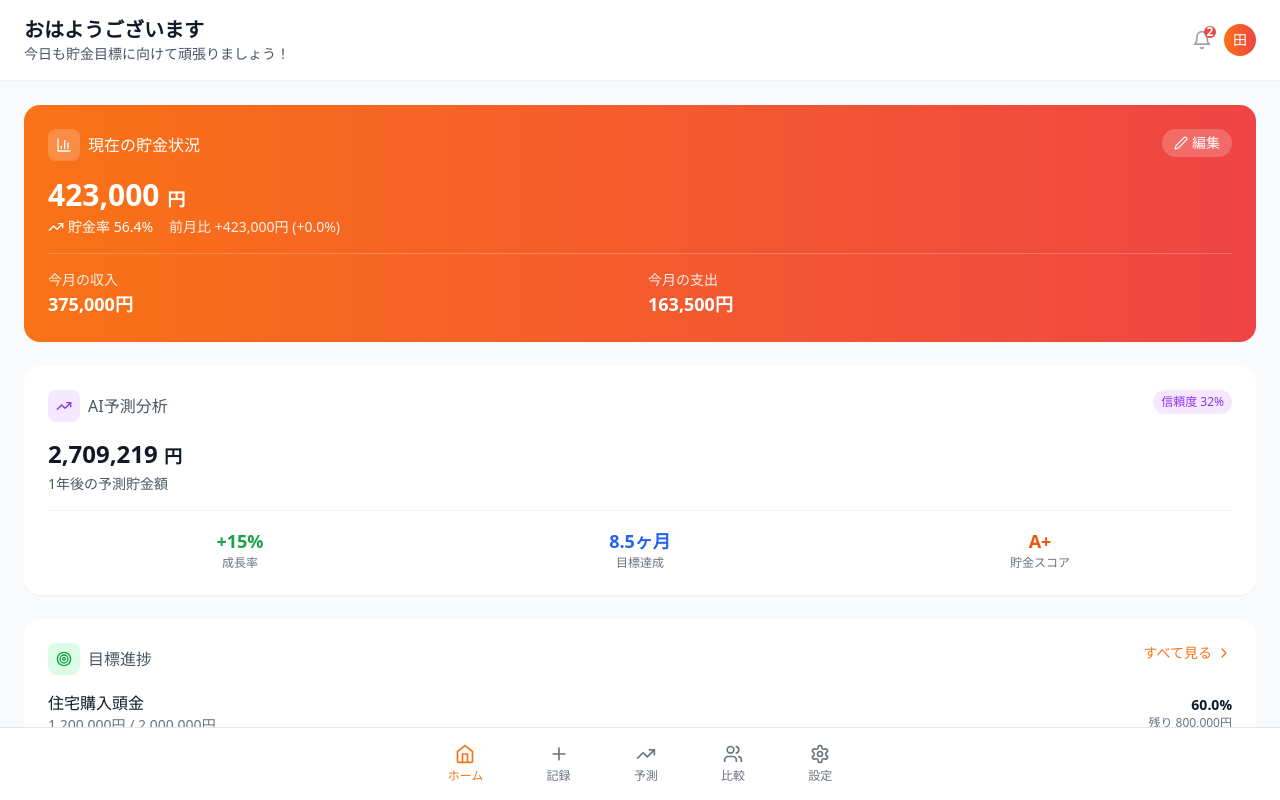
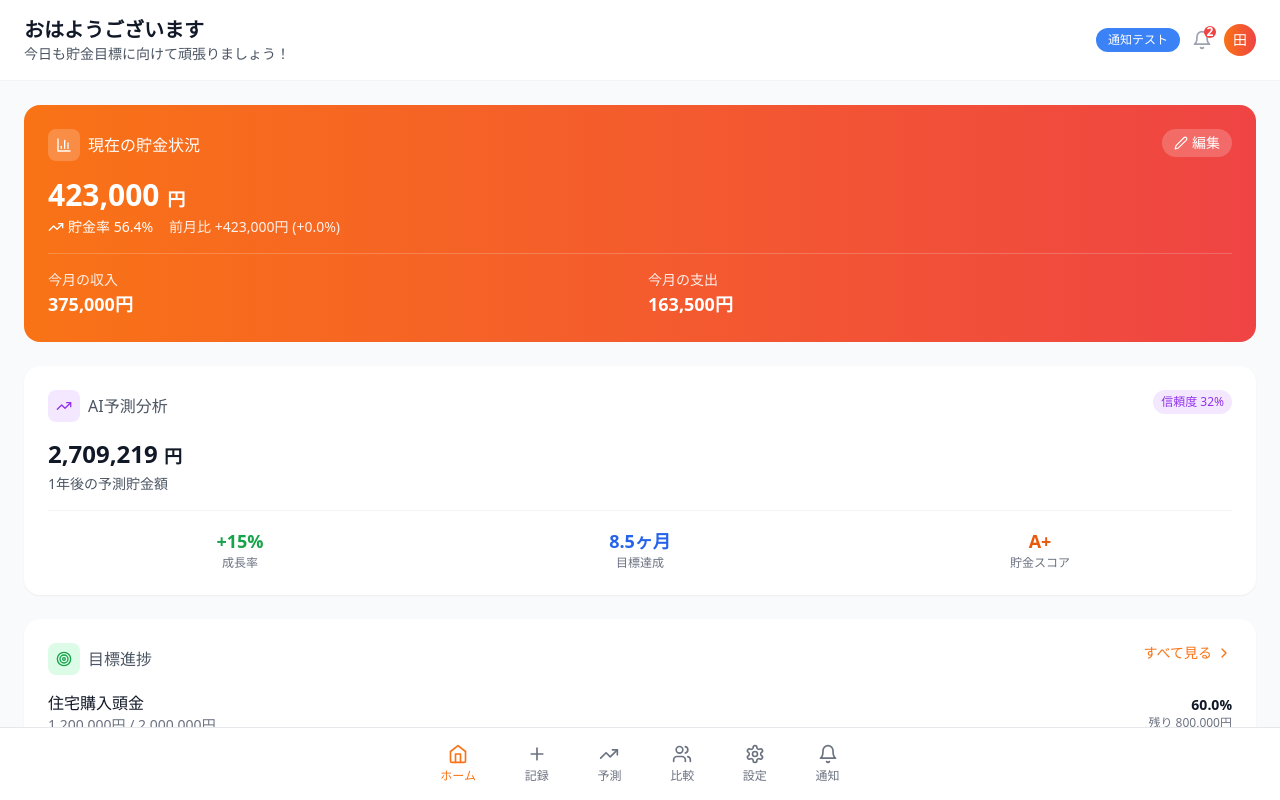
Before and after one commit to Rionxx/SavingsPredictionApp, a React (Vite) app: page / in a window 1280 px wide. Both pictures are taken after typing "name@example.com", "Sample123" into the empty fields and a click on the button "ログイン". Shown: the top 800 px of the page. Built offline with nearby package versions, Linux system fonts and the light colour scheme.

Commit message:
通知機能の実装

```diff
--- a/src/App.tsx
+++ b/src/App.tsx
@@ -9,13 +9,18 @@ import NotificationCenter from './components/NotificationCenter';
 import GoalsManager from './components/GoalsManager';
 import BudgetManager from './components/BudgetManager';
 import ComparisonView from './components/ComparisonView';
-import { useNotifications } from './hooks/useNotifications';
+import { NotificationProvider } from './context/NotificationContext';
+import ToastNotifications from './components/ToastNotifications';
+import NotificationDetail from './components/NotificationDetail';
+import { NotificationItem } from './context/NotificationContext';
+import NotificationList from './components/NotificationList';
 
 function App() {
   const [activeTab, setActiveTab] = useState('home');
   const [isAuthenticated, setIsAuthenticated] = useState(false);
   const [showNotifications, setShowNotifications] = useState(false);
-  const { notifications, unreadCount, markAsRead, markAllAsRead } = useNotifications();
+  const [selectedNotification, setSelectedNotification] = useState<NotificationItem | null>(null);
+  const [showNotificationList, setShowNotificationList] = useState(false);
 
   if (!isAuthenticated) {
     return <AuthScreen onAuth={() => setIsAuthenticated(true)} />;
@@ -43,22 +48,28 @@ function App() {
   };
 
   return (
+    <NotificationProvider>
       <div className="min-h-screen bg-gray-50">
-      {/* Notification Center */}
-      {showNotifications && (
-        <NotificationCenter
-          notifications={notifications}
-          onClose={() => setShowNotifications(false)}
-          onMarkAsRead={markAsRead}
-          onMarkAllAsRead={markAllAsRead}
+        {/* トースト通知 */}
+        <ToastNotifications onClickNotification={setSelectedNotification} />
+        {/* 通知リスト */}
+        {showNotificationList && (
+          <NotificationList
+            onSelect={setSelectedNotification}
+            onClose={() => setShowNotificationList(false)}
           />
         )}
-
+        {/* 通知詳細 */}
+        {selectedNotification && (
+          <NotificationDetail
+            notification={selectedNotification}
+            onClose={() => setSelectedNotification(null)}
+          />
+        )}
         {/* Content */}
         <div className="pb-20">
           {renderContent()}
         </div>
-
         {/* Bottom Navigation */}
         <div className="fixed bottom-0 left-0 right-0 bg-white border-t border-gray-200 px-4 py-2 safe-area-pb">
           <div className="flex justify-around items-center max-w-md mx-auto">
@@ -71,7 +82,6 @@ function App() {
               <Home size={20} />
               <span className="text-xs mt-1">ホーム</span>
             </button>
-
             <button
               onClick={() => setActiveTab('add')}
               className={`flex flex-col items-center py-2 px-3 rounded-lg transition-colors ${
@@ -81,7 +91,6 @@ function App() {
               <Plus size={20} />
               <span className="text-xs mt-1">記録</span>
             </button>
-
             <button
               onClick={() => setActiveTab('analytics')}
               className={`flex flex-col items-center py-2 px-3 rounded-lg transition-colors ${
@@ -91,7 +100,6 @@ function App() {
               <TrendingUp size={20} />
               <span className="text-xs mt-1">予測</span>
             </button>
-
             <button
               onClick={() => setActiveTab('comparison')}
               className={`flex flex-col items-center py-2 px-3 rounded-lg transition-colors ${
@@ -101,7 +109,6 @@ function App() {
               <Users size={20} />
               <span className="text-xs mt-1">比較</span>
             </button>
-
             <button
               onClick={() => setActiveTab('settings')}
               className={`flex flex-col items-center py-2 px-3 rounded-lg transition-colors ${
@@ -111,9 +118,18 @@ function App() {
               <Settings size={20} />
               <span className="text-xs mt-1">設定</span>
             </button>
+            {/* 通知アイコン */}
+            <button
+              onClick={() => setShowNotificationList((prev) => !prev)}
+              className="relative flex flex-col items-center py-2 px-3 rounded-lg transition-colors text-gray-500 hover:text-orange-500"
+            >
+              <Bell size={20} />
+              <span className="text-xs mt-1">通知</span>
+            </button>
           </div>
         </div>
       </div>
+    </NotificationProvider>
   );
 }
 
--- a/src/components/Dashboard.tsx
+++ b/src/components/Dashboard.tsx
@@ -3,11 +3,13 @@ import { Bell, ChevronRight, TrendingUp, Target, BarChart3, Plus, AlertTriangle,
 import { mockTransactions, mockGoals, mockBudgetCategories } from '../data/mockData';
 import { PredictionEngine } from '../utils/predictionEngine';
 import { AdviceEngine } from '../utils/adviceEngine';
+import { useNotification } from '../context/NotificationContext';
 
 const Dashboard = () => {
   const [isEditing, setIsEditing] = useState(false);
   const [editedSavings, setEditedSavings] = useState('');
   const [localTransactions, setLocalTransactions] = useState(mockTransactions);
+  const { addNotification } = useNotification();
 
   const predictionEngine = new PredictionEngine(localTransactions);
   const adviceEngine = new AdviceEngine(localTransactions, mockBudgetCategories, mockGoals);
@@ -104,6 +106,16 @@ const Dashboard = () => {
             <p className="text-sm text-gray-600">今日も貯金目標に向けて頑張りましょう！</p>
           </div>
           <div className="flex items-center space-x-3">
+            <button
+              className="bg-blue-500 text-white px-3 py-1 rounded-full text-xs hover:bg-blue-600"
+              onClick={() => addNotification({
+                title: '新しいお知らせ',
+                message: 'これはサンプル通知です。クリックで詳細を確認できます。',
+                type: 'info',
+              })}
+            >
+              通知テスト
+            </button>
             <div className="relative">
               <Bell className="text-gray-400" size={20} />
               <div className="absolute -top-1 -right-1 w-3 h-3 bg-red-500 rounded-full flex items-center justify-center">
--- /dev/null
+++ b/src/components/NotificationDetail.tsx
@@ -0,0 +1,43 @@
+import React from 'react';
+import { NotificationItem, useNotification } from '../context/NotificationContext';
+
+interface NotificationDetailProps {
+  notification: NotificationItem;
+  onClose: () => void;
+}
+
+const NotificationDetail: React.FC<NotificationDetailProps> = ({ notification, onClose }) => {
+  const { removeNotification } = useNotification();
+
+  return (
+    <div className="fixed inset-0 z-50 flex items-center justify-center bg-black bg-opacity-40">
+      <div className="bg-white rounded-xl shadow-lg p-8 max-w-md w-full relative">
+        <button
+          className="absolute top-2 right-2 text-gray-400 hover:text-gray-600"
+          onClick={onClose}
+        >
+          ×
+        </button>
+        <div className="mb-2 text-xs text-gray-400 text-right">{new Date(notification.date).toLocaleString()}</div>
+        <h2 className="text-xl font-bold mb-2">{notification.title}</h2>
+        <div className="text-gray-700 mb-4">{notification.message}</div>
+        <div className="flex justify-end space-x-2">
+          <button
+            className="px-4 py-2 bg-red-100 text-red-600 rounded-lg hover:bg-red-200"
+            onClick={() => { removeNotification(notification.id); onClose(); }}
+          >
+            削除
+          </button>
+          <button
+            className="px-4 py-2 bg-gray-200 text-gray-700 rounded-lg hover:bg-gray-300"
+            onClick={onClose}
+          >
+            閉じる
+          </button>
+        </div>
+      </div>
+    </div>
+  );
+};
+
+export default NotificationDetail;
--- /dev/null
+++ b/src/components/NotificationList.tsx
@@ -0,0 +1,41 @@
+import React from 'react';
+import { useNotification, NotificationItem } from '../context/NotificationContext';
+
+interface NotificationListProps {
+  onSelect: (notification: NotificationItem) => void;
+  onClose: () => void;
+}
+
+const NotificationList: React.FC<NotificationListProps> = ({ onSelect, onClose }) => {
+  const { notifications, markAsRead } = useNotification();
+
+  return (
+    <div className="fixed top-14 right-6 z-50 w-80 bg-white shadow-xl rounded-xl border border-gray-200">
+      <div className="flex justify-between items-center px-4 py-3 border-b border-gray-100">
+        <span className="font-bold text-gray-900">通知</span>
+        <button className="text-gray-400 hover:text-gray-600" onClick={onClose}>×</button>
+      </div>
+      <div className="max-h-96 overflow-y-auto divide-y divide-gray-100">
+        {notifications.length === 0 && (
+          <div className="p-4 text-gray-500 text-center">通知はありません</div>
+        )}
+        {notifications.map((n) => (
+          <button
+            key={n.id}
+            className={`w-full text-left px-4 py-3 hover:bg-gray-50 focus:outline-none transition flex items-start space-x-2 ${n.isRead ? '' : 'bg-orange-50'}`}
+            onClick={() => { markAsRead(n.id); onSelect(n); onClose(); }}
+          >
+            <div className="flex-1">
+              <div className="font-medium text-gray-900 truncate">{n.title}</div>
+              <div className="text-sm text-gray-700 truncate">{n.message}</div>
+              <div className="text-xs text-gray-400 mt-1">{new Date(n.date).toLocaleString()}</div>
+            </div>
+            {!n.isRead && <span className="ml-2 w-2 h-2 bg-orange-500 rounded-full mt-2"></span>}
+          </button>
+        ))}
+      </div>
+    </div>
+  );
+};
+
+export default NotificationList;
--- /dev/null
+++ b/src/components/ToastNotifications.tsx
@@ -0,0 +1,52 @@
+import React, { useEffect, useState } from 'react';
+import { useNotification, NotificationItem } from '../context/NotificationContext';
+
+interface ToastNotificationsProps {
+  onClickNotification: (notification: NotificationItem) => void;
+}
+
+const ToastNotifications: React.FC<ToastNotificationsProps> = ({ onClickNotification }) => {
+  const { notifications, removeNotification, markAsRead } = useNotification();
+  const [visibleIds, setVisibleIds] = useState<string[]>([]);
+
+  useEffect(() => {
+    // 新しい通知が来たら表示
+    if (notifications.length > 0) {
+      const latest = notifications[0];
+      if (!visibleIds.includes(latest.id)) {
+        setVisibleIds((prev) => [latest.id, ...prev]);
+        // 5秒後に自動で消す
+        setTimeout(() => {
+          setVisibleIds((prev) => prev.filter((id) => id !== latest.id));
+        }, 5000);
+      }
+    }
+  }, [notifications]);
+
+  return (
+    <div className="fixed top-4 right-4 z-50 flex flex-col space-y-2">
+      {notifications.filter(n => visibleIds.includes(n.id)).map((notification) => (
+        <div
+          key={notification.id}
+          className={`bg-white shadow-lg rounded-lg px-4 py-3 border-l-4 cursor-pointer transition-all ${
+            notification.type === 'success' ? 'border-green-500' :
+            notification.type === 'error' ? 'border-red-500' :
+            notification.type === 'warning' ? 'border-yellow-500' :
+            'border-blue-500'
+          }`}
+          onClick={() => {
+            markAsRead(notification.id);
+            onClickNotification(notification);
+            setVisibleIds((prev) => prev.filter((id) => id !== notification.id));
+          }}
+        >
+          <div className="font-semibold text-gray-900">{notification.title}</div>
+          <div className="text-gray-700 text-sm">{notification.message}</div>
+          <div className="text-xs text-gray-400 text-right mt-1">{new Date(notification.date).toLocaleTimeString()}</div>
+        </div>
+      ))}
+    </div>
+  );
+};
+
+export default ToastNotifications;
--- /dev/null
+++ b/src/context/NotificationContext.tsx
@@ -0,0 +1,58 @@
+import React, { createContext, useContext, useState, ReactNode } from 'react';
+
+export interface NotificationItem {
+  id: string;
+  title: string;
+  message: string;
+  date: string;
+  isRead: boolean;
+  type?: 'info' | 'success' | 'warning' | 'error';
+}
+
+interface NotificationContextType {
+  notifications: NotificationItem[];
+  addNotification: (notification: Omit<NotificationItem, 'id' | 'date' | 'isRead'>) => void;
+  markAsRead: (id: string) => void;
+  removeNotification: (id: string) => void;
+  clearNotifications: () => void;
+}
+
+const NotificationContext = createContext<NotificationContextType | undefined>(undefined);
+
+export const NotificationProvider = ({ children }: { children: ReactNode }) => {
+  const [notifications, setNotifications] = useState<NotificationItem[]>([]);
+
+  const addNotification = (notification: Omit<NotificationItem, 'id' | 'date' | 'isRead'>) => {
+    setNotifications((prev) => [
+      {
+        ...notification,
+        id: Date.now().toString(),
+        date: new Date().toISOString(),
+        isRead: false,
+      },
+      ...prev,
+    ]);
+  };
+
+  const markAsRead = (id: string) => {
+    setNotifications((prev) => prev.map((n) => n.id === id ? { ...n, isRead: true } : n));
+  };
+
+  const removeNotification = (id: string) => {
+    setNotifications((prev) => prev.filter((n) => n.id !== id));
+  };
+
+  const clearNotifications = () => setNotifications([]);
+
+  return (
+    <NotificationContext.Provider value={{ notifications, addNotification, markAsRead, removeNotification, clearNotifications }}>
+      {children}
+    </NotificationContext.Provider>
+  );
+};
+
+export const useNotification = () => {
+  const ctx = useContext(NotificationContext);
+  if (!ctx) throw new Error('useNotification must be used within NotificationProvider');
+  return ctx;
+};
```
Lines whose indentation alone changed are shown as unchanged.
